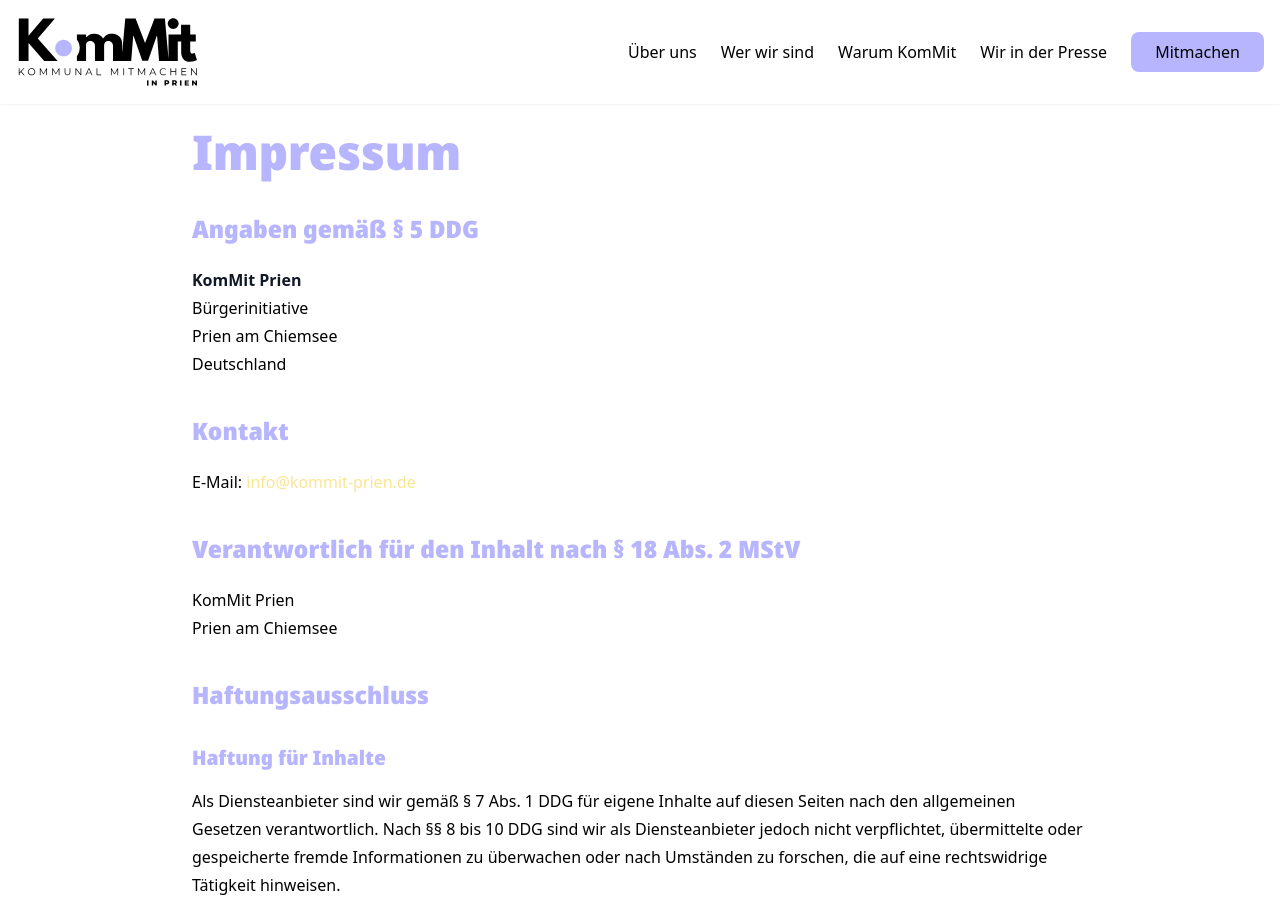
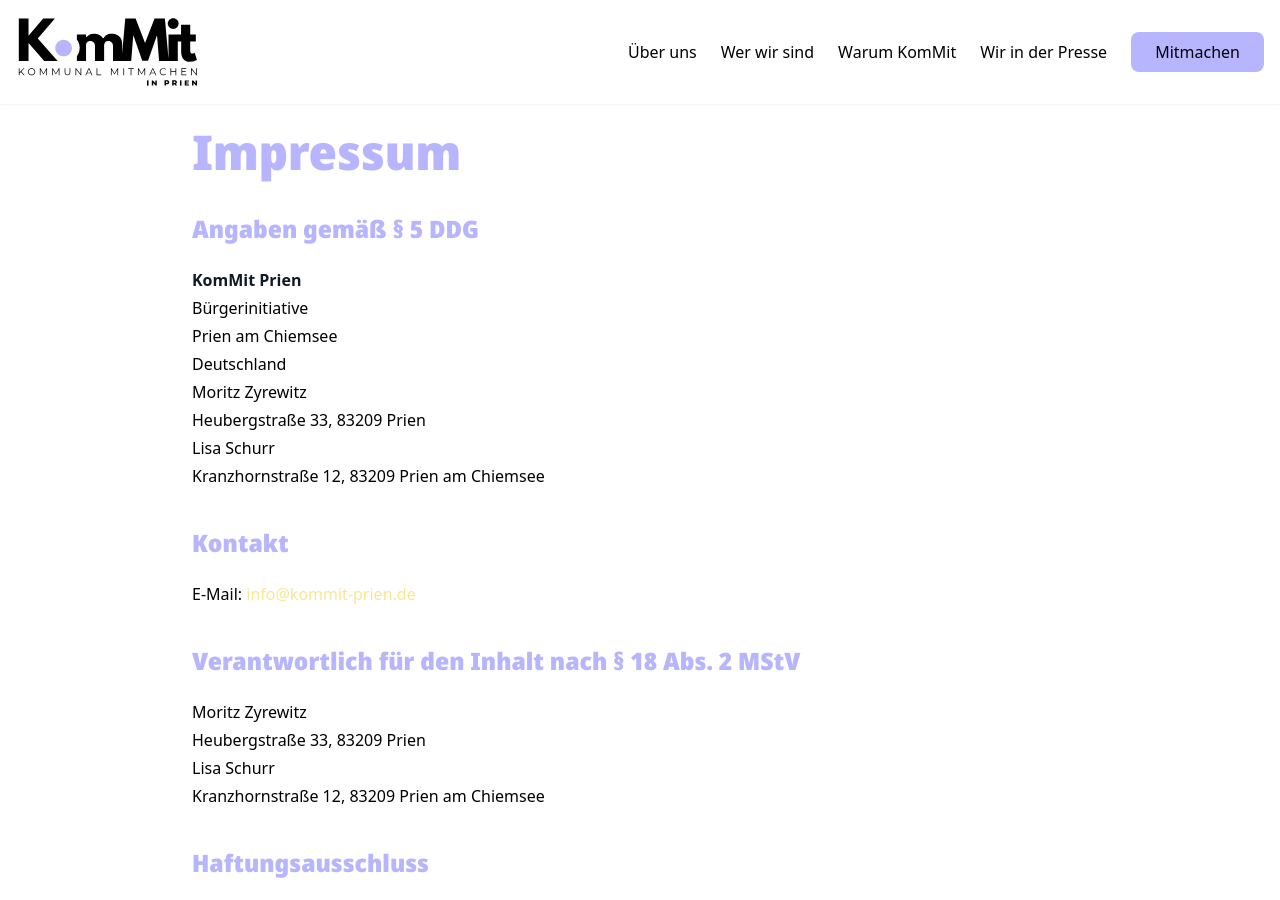
Before and after one commit to mblascoespar/kommitprien, a Jekyll site: the page built from impressum.md, in a window 1280 px wide and 900 px high. Built offline with Jekyll 4.4.1, drawn with Linux system fonts in a browser that asks for light colours.

Commit message:
Update Seiten “impressum”

```diff
--- a/impressum.md
+++ b/impressum.md
@@ -3,13 +3,16 @@ layout: legal
 title: Impressum - KommMit Prien
 heading: Impressum
 ---
-
 ## Angaben gemäß § 5 DDG
 
 **KomMit Prien**<br>
 Bürgerinitiative<br>
 Prien am Chiemsee<br>
-Deutschland
+Deutschland<br>
+Moritz Zyrewitz<br>
+Heubergstraße 33, 83209 Prien<br>
+Lisa Schurr<br>
+Kranzhornstraße 12, 83209 Prien am Chiemsee
 
 ## Kontakt
 
@@ -17,8 +20,11 @@ E-Mail: [info@kommit-prien.de](mailto:info@kommit-prien.de)
 
 ## Verantwortlich für den Inhalt nach § 18 Abs. 2 MStV
 
-KomMit Prien<br>
-Prien am Chiemsee
+Moritz Zyrewitz<br>
+Heubergstraße 33, 83209 Prien<br>
+Lisa Schurr<br>
+Kranzhornstraße 12, 83209 Prien am Chiemsee
+
 
 ## Haftungsausschluss
 
```
